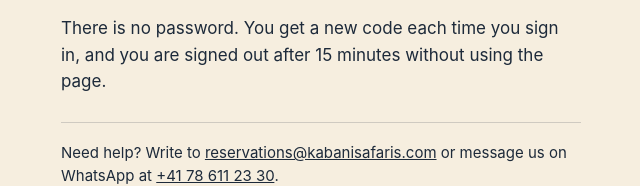
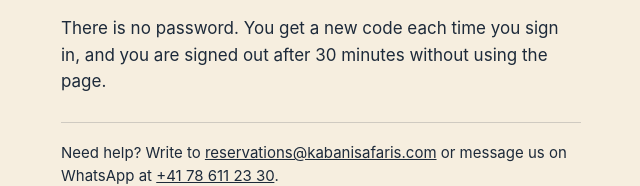
Before and after one commit to Boby-jun/kabani-safaris-indre, a plain HTML site: page index.html in a window 1280 px wide. Shown: the part 548-734 px from the top of the page, 319-959 px from the left. Drawn offline with Linux system fonts and the light colour scheme.

Commit message:
Old-page notice: sign-out after 30 minutes
Co-Authored-By: Claude Sonnet 5.5 <noreply@anthropic.com>

```diff
--- a/index.html
+++ b/index.html
@@ -46,7 +46,7 @@
       <li>We send you an <b>8-digit code</b>. It usually arrives within a minute. If you can't see it, check your spam or junk folder.</li>
       <li>Type the code. It signs you in by itself.</li>
     </ol>
-    <p>There is no password. You get a new code each time you sign in, and you are signed out after 15 minutes without using the page.</p>
+    <p>There is no password. You get a new code each time you sign in, and you are signed out after 30 minutes without using the page.</p>
 
     <p class="help">Need help? Write to <a href="mailto:reservations@kabanisafaris.com">reservations@kabanisafaris.com</a> or message us on WhatsApp at <a href="https://wa.me/41786112330">+41 78 611 23 30</a>.</p>
   </main>
```
